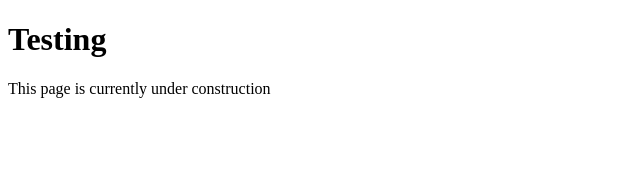
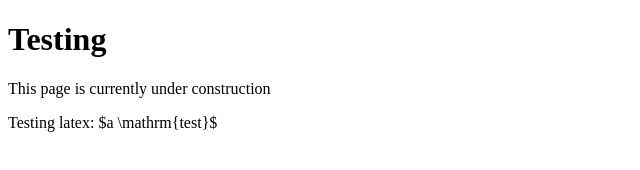
Before and after one commit to MadeleineBirchfield/MadeleineBirchfield.github.io, a plain HTML site: page index.html in a window 1280 px wide. Shown: the whole page, without its empty margins (0-640 px from the left). Drawn offline with Linux system fonts and the light colour scheme.

Commit message:
Update index.html

```diff
--- a/index.html
+++ b/index.html
@@ -3,5 +3,6 @@
 <body>
   <h1>Testing</h1>
   <p>This page is currently under construction</p>
+  <p>Testing latex: $a \mathrm{test}$
 </body>
 </html>
```
